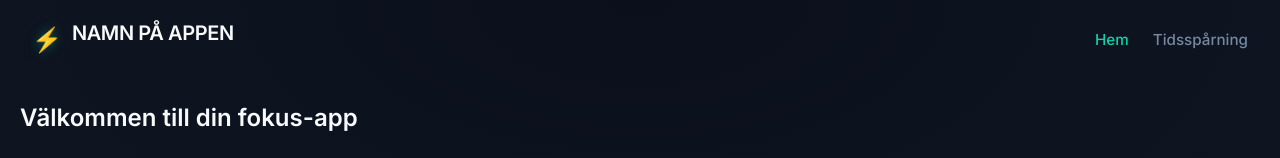
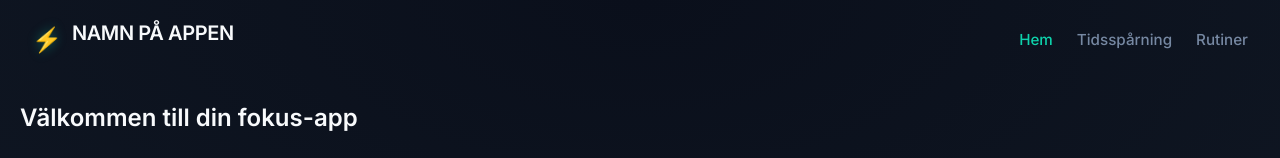
Before and after one commit to agnesvarnlundhotmailcom/productivity-system, a React (Vite) app in the folder productivity-system/: page / in a window 1280 px wide. Shown: the top 158 px of the page. Built offline with nearby package versions, Linux system fonts and the light colour scheme.

Commit message:
lägg till en till nav

```diff
--- a/productivity-system/src/components/Layout/Header.jsx
+++ b/productivity-system/src/components/Layout/Header.jsx
@@ -15,6 +15,7 @@ const Header = () => {
         <nav>
           <a href="#" className="nav-link active">Hem</a>
           <a href="#" className="nav-link">Tidsspårning</a>
+          <a href="#" className="nav-link">Rutiner</a>
         </nav>
       </div>
     </header>
```
